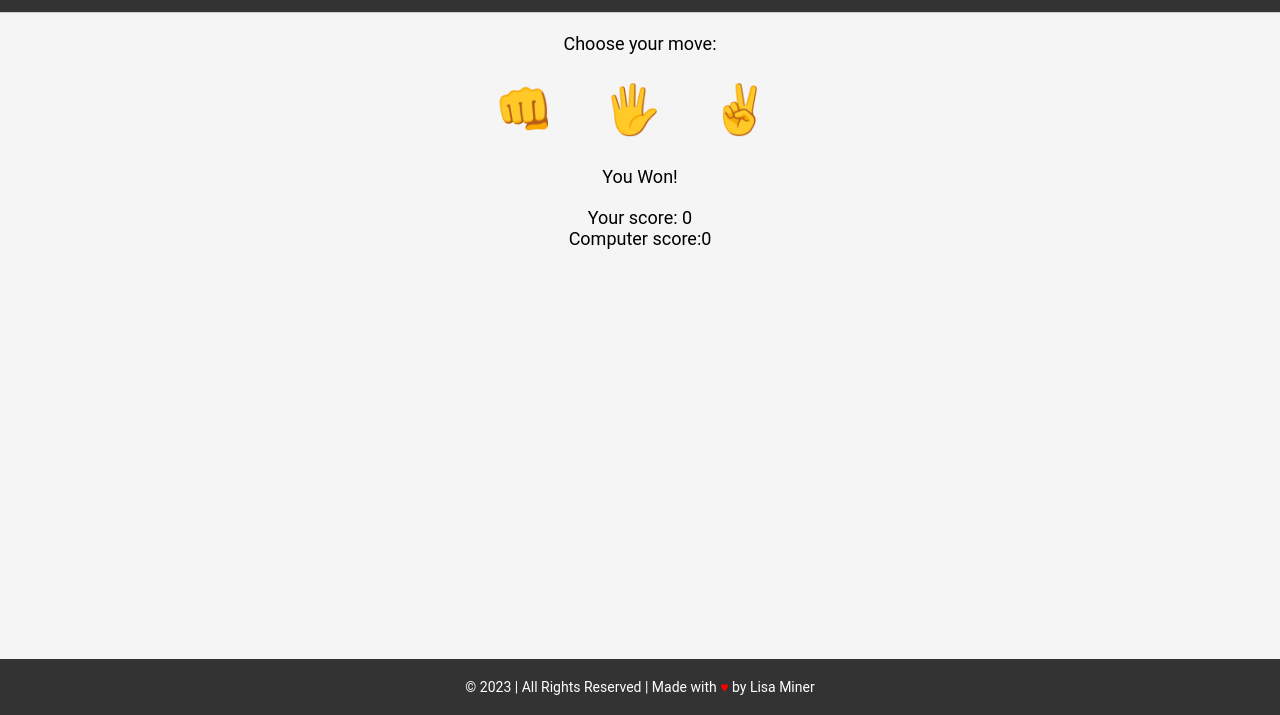
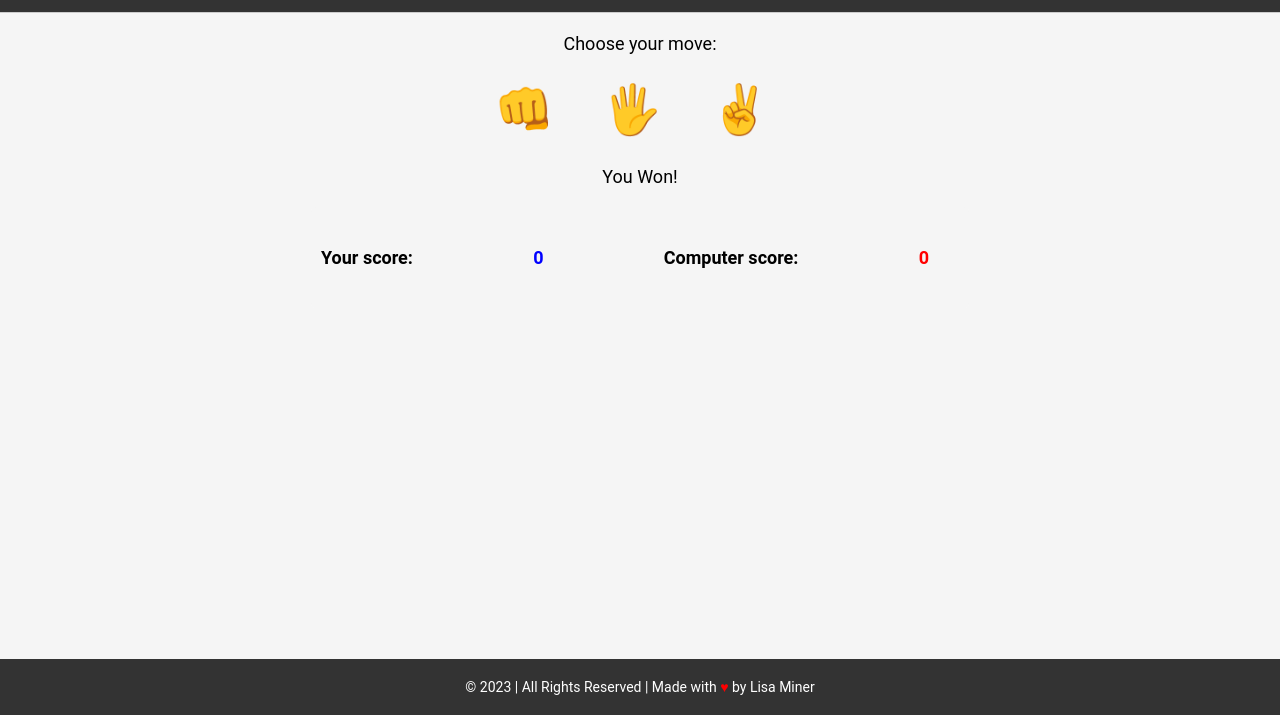
Before and after one commit to midnightmoet/Rock_Paper_Scissors_2.0, a plain HTML site: page index.html in a window 1280 px wide. Shown: the part 85-800 px from the top of the page. Drawn offline with Linux system fonts and the light colour scheme.

Commit message:
Starting to add functionality

```diff
--- a/index.html
+++ b/index.html
@@ -29,7 +29,7 @@
             </div>
 			<p id="result">You Won!</p>
 			<p id="scores">
-				Your score: <span id="playerScore">0</span> <br> Computer score:<span id="computerScore">0</span>
+				Your score: <span id="playerScore">0</span> Computer score:<span id="computerScore">0</span>
 			</p>
         </div>
 
--- a/script.js
+++ b/script.js
@@ -0,0 +1,8 @@
+const buttons = document.querySelectorAll('button');
+
+buttons.forEach(button => {
+    button.addEventListener('click', () => {
+        // console.log('You clicked me!', button.id); this was to test if the buttons were working
+
+    });
+});
--- a/style.css
+++ b/style.css
@@ -55,6 +55,37 @@ header nav ul li a:hover {
     margin: 20px 0;
 }
 
+#scores {
+    display: flex;
+    justify-content: space-between;
+    align-items: center;
+    width: 70%;
+    margin: 0 auto;
+    font-size: 18px;
+    font-weight: 600;
+    padding: 10px;
+    border-radius: 5px;
+    background: #f5f5f5;
+}
+
+#playerScore,
+#computerScore {
+    display: flex;
+    justify-content: center;
+    align-items: center;
+    flex-direction: column;
+    padding: 20px;
+    margin: 10px;
+}
+
+#playerScore {
+    color: blue;
+}
+
+#computerScore {
+    color: red;
+}
+
 .button-container {
     display: flex;
     justify-content: center;
@@ -100,6 +131,12 @@ footer p a {
 
 footer p a:hover {
     color: green;
+}
+
+@media screen and (max-width: 768px) {
+    #scores {
+        width: 70%;
+    }
 }
 
 /* ABOUT PAGE SPECIFIC */
```
